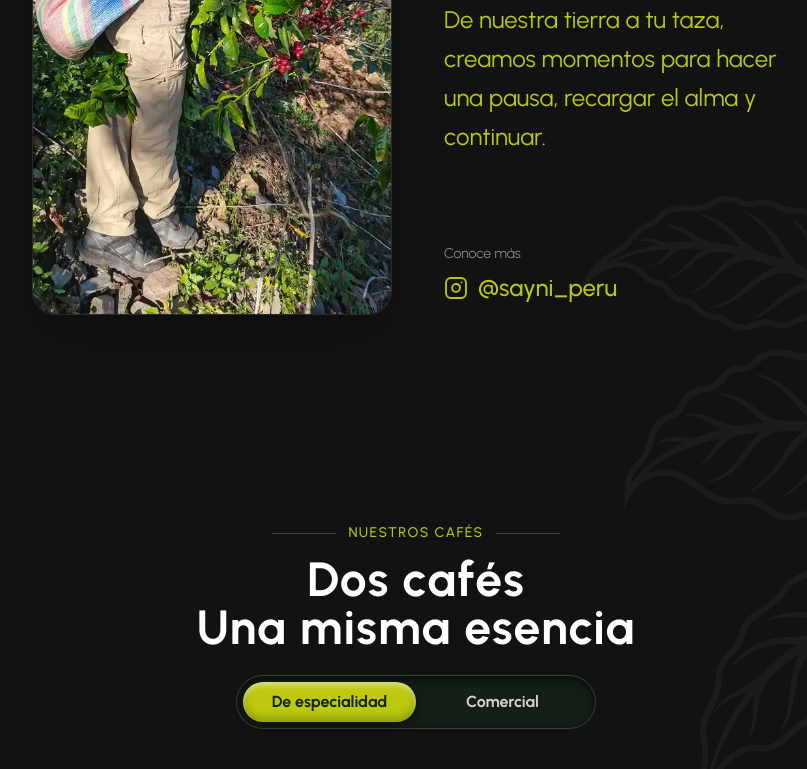
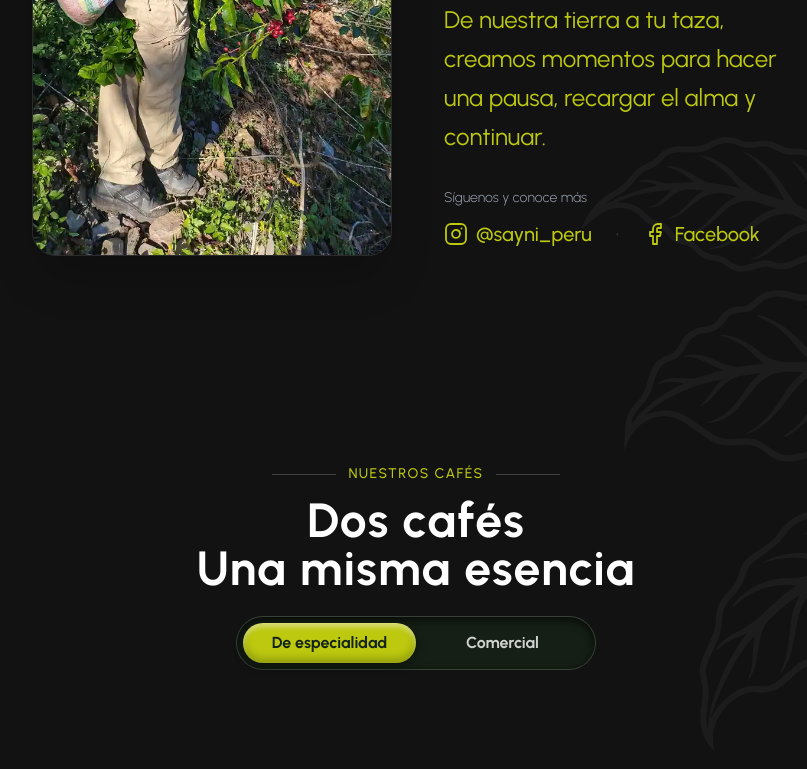
Before and after one commit to Sayni-Team/sayni-landing, a Next.js app: page / in a window 1280 px wide. Shown: the part 1431-2200 px from the top of the page, without its empty margins (224-1031 px from the left). Built offline with nearby package versions, Linux system fonts and the light colour scheme.

Commit message:
Update AboutUs.tsx

```diff
--- a/src/features/AboutUs.tsx
+++ b/src/features/AboutUs.tsx
@@ -82,28 +82,28 @@ export default function AboutUs() {
                             >
                                 De nuestra tierra a tu taza, creamos momentos para hacer una pausa, recargar el alma y continuar.
                             </p>
-                            <br />
-                            <br />
                         </div>
 
-                        {/* Instagram: encoge hasta su tamaño; el enlace conserva su hover */}
+                        {/* Redes Sociales: Instagram & Facebook */}
                         <div
                             className={cn(
-                                "relative z-21 mt-auto space-y-2 pt-4 sm:pt-6",
+                                "relative z-21 mt-auto space-y-3 pt-6 sm:pt-8",
                                 REVEAL.zoomOut,
                                 "delay-[750ms]"
                             )}
                         >
-                            <span className="block text-sm font-light text-gray-400">Conoce más</span>
+                            <span className="block text-sm font-light text-gray-400">Síguenos y conoce más</span>
 
+                            <div className="flex flex-wrap items-center justify-center gap-4 md:justify-start sm:gap-6">
+                                {/* Instagram */}
                                 <a
                                     href="https://instagram.com/sayni_peru"
                                     target="_blank"
                                     rel="noopener noreferrer"
-                                className="group inline-flex items-center gap-2.5 text-lg font-medium text-sayni-lime transition-colors duration-300 hover:text-white sm:text-2xl"
+                                    className="group inline-flex items-center gap-2 text-base font-medium text-sayni-lime transition-colors duration-300 hover:text-white sm:text-xl"
                                 >
                                     <svg
-                                    className="size-6 fill-none stroke-current transition-[scale] duration-300 group-hover:scale-110"
+                                        className="size-5 fill-none stroke-current transition-transform duration-300 group-hover:scale-110 sm:size-6"
                                         viewBox="0 0 24 24"
                                         strokeWidth="1.8"
                                         strokeLinecap="round"
@@ -116,6 +116,29 @@ export default function AboutUs() {
                                     </svg>
                                     <span>@sayni_peru</span>
                                 </a>
+
+                                <span className="hidden text-white/20 sm:inline">•</span>
+
+                                {/* Facebook */}
+                                <a
+                                    href="https://www.facebook.com/share/1Cf2MD3RBb/?mibextid=wwXIfr"
+                                    target="_blank"
+                                    rel="noopener noreferrer"
+                                    className="group inline-flex items-center gap-2 text-base font-medium text-sayni-lime transition-colors duration-300 hover:text-white sm:text-xl"
+                                >
+                                    <svg
+                                        className="size-5 fill-none stroke-current transition-transform duration-300 group-hover:scale-110 sm:size-6"
+                                        viewBox="0 0 24 24"
+                                        strokeWidth="1.8"
+                                        strokeLinecap="round"
+                                        strokeLinejoin="round"
+                                        aria-hidden
+                                    >
+                                        <path d="M18 2h-3a5 5 0 0 0-5 5v3H7v4h3v8h4v-8h3l1-4h-4V7a1 1 0 0 1 1-1h3z" />
+                                    </svg>
+                                    <span>Facebook</span>
+                                </a>
+                            </div>
                         </div>
                     </div>
                 </div>
```
Lines whose indentation alone changed are shown as unchanged.
